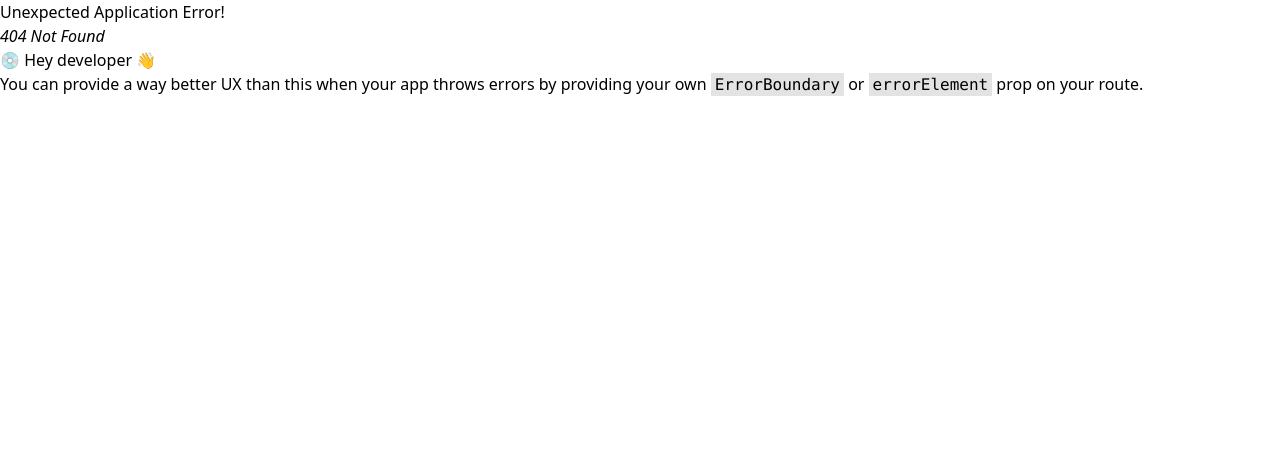
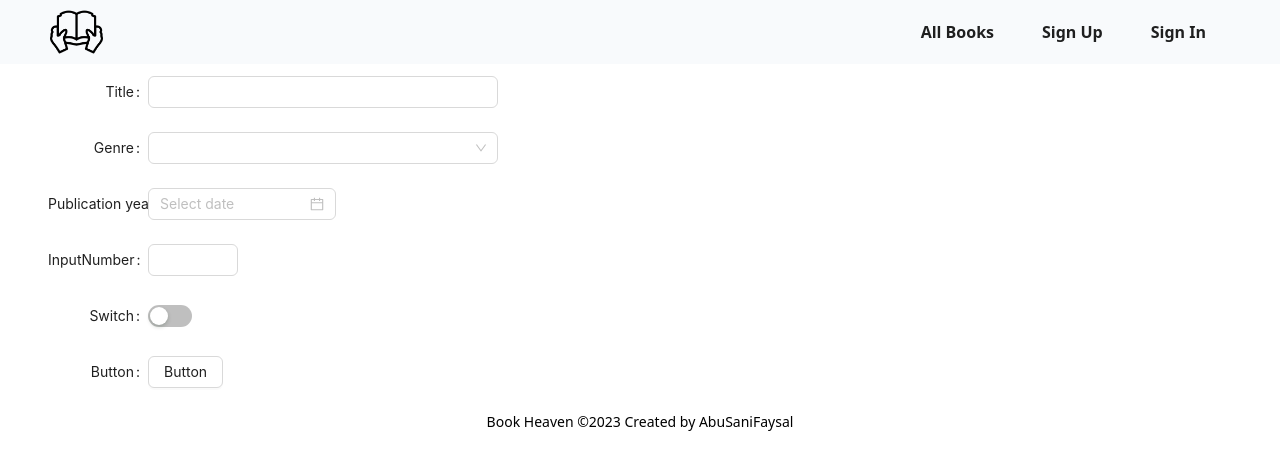
Before and after one commit to SanyFaysal/book-catalog-frontend, a React (Vite) app: page /add-new-book in a window 1280 px wide. Before the commit this address had no page. Shown: the top 470 px of the page. Built offline with nearby package versions, Linux system fonts and the light colour scheme.

Commit message:
[MODIFIED] : new book add page

```diff
--- a/src/layout/Footer.tsx
+++ b/src/layout/Footer.tsx
@@ -3,6 +3,6 @@
 
 export default function Footer() {
   return (
-    <p style={{ textAlign: 'center',  }} className="text-sm mt-5">Book Heaven ©2023 Created by AbuSaniFaysal</p>
+    <p style={{ textAlign: 'center',  }} className="text-sm my-5">Book Heaven ©2023 Created by AbuSaniFaysal</p>
   )
 }
--- /dev/null
+++ b/src/pages/AddNewBook.tsx
@@ -0,0 +1,54 @@
+import { Button, Cascader, DatePicker, Input, InputNumber, Radio, Select, Switch, TreeSelect } from "antd";
+import { useState } from "react";
+import { Form } from "antd";
+
+type SizeType = Parameters<typeof Form>[0]['size'];
+
+export default function AddNewBook() {
+    const [componentSize, setComponentSize] = useState<SizeType | 'default'>('default');
+
+    const onFormLayoutChange = ({ size }: { size: SizeType }) => {
+      setComponentSize(size);
+    };
+
+    return (
+      <Form
+        labelCol={{ span: 4 }}
+        wrapperCol={{ span: 14 }}
+        layout="horizontal"
+        initialValues={{ size: componentSize }}
+        onValuesChange={onFormLayoutChange}
+        size={componentSize as SizeType}
+        style={{ maxWidth: 600 }}
+      >
+
+        <Form.Item label="Title">
+          <Input name="title" placeholder=" " className=""/>
+        </Form.Item>
+        <Form.Item label="Genre">
+          <Select>
+            <Select.Option value="demo">Demo</Select.Option>
+            <Select.Option value="Fiction">Fiction</Select.Option>
+            <Select.Option value="Dystopian">Dystopian</Select.Option>
+            <Select.Option value="Classic">Classic</Select.Option>
+            <Select.Option value="Coming-of-Age">Coming of age</Select.Option>
+            <Select.Option value="Dystopian">Dystopian</Select.Option>
+          </Select>
+        </Form.Item>
+
+
+        <Form.Item label="Publication year">
+          <DatePicker />
+        </Form.Item>
+        <Form.Item label="InputNumber">
+          <InputNumber />
+        </Form.Item>
+        <Form.Item label="Switch" valuePropName="checked">
+          <Switch />
+        </Form.Item>
+        <Form.Item label="Button">
+          <Button>Button</Button>
+        </Form.Item>
+      </Form>
+    );
+}
--- a/src/pages/AllBooks.tsx
+++ b/src/pages/AllBooks.tsx
@@ -1,6 +1,7 @@
 import { DownOutlined } from "@ant-design/icons";
 import BookCard from "../components/card/BookCard";
 import { Button, Dropdown, Input, MenuProps, Space } from "antd";
+import { Link } from "react-router-dom";
 
 const items: MenuProps["items"] = [
   {
@@ -57,7 +58,7 @@ export default function AllBooks() {
       </div>
     </div>
     <div className="text-end">
-      <Button>Add New Books</Button>
+  <Link to={'/add-new-book'}>    <Button className="bg-sky-50 text-sky-500 border-none">Add New Books</Button></Link>
     </div>
   </div>
 
```
Also changed, not shown: src/routes/index.tsx (+15 -10 lines).
